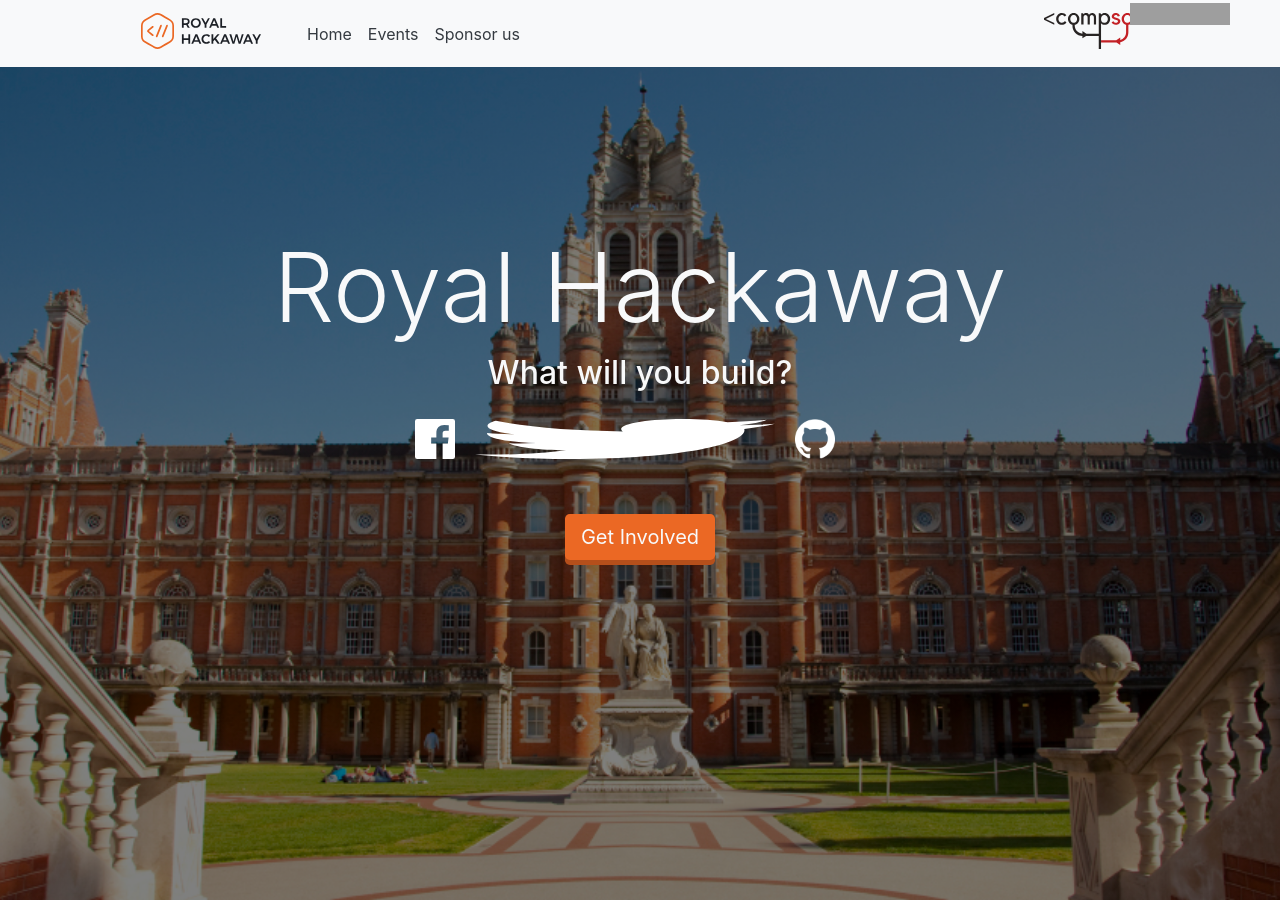
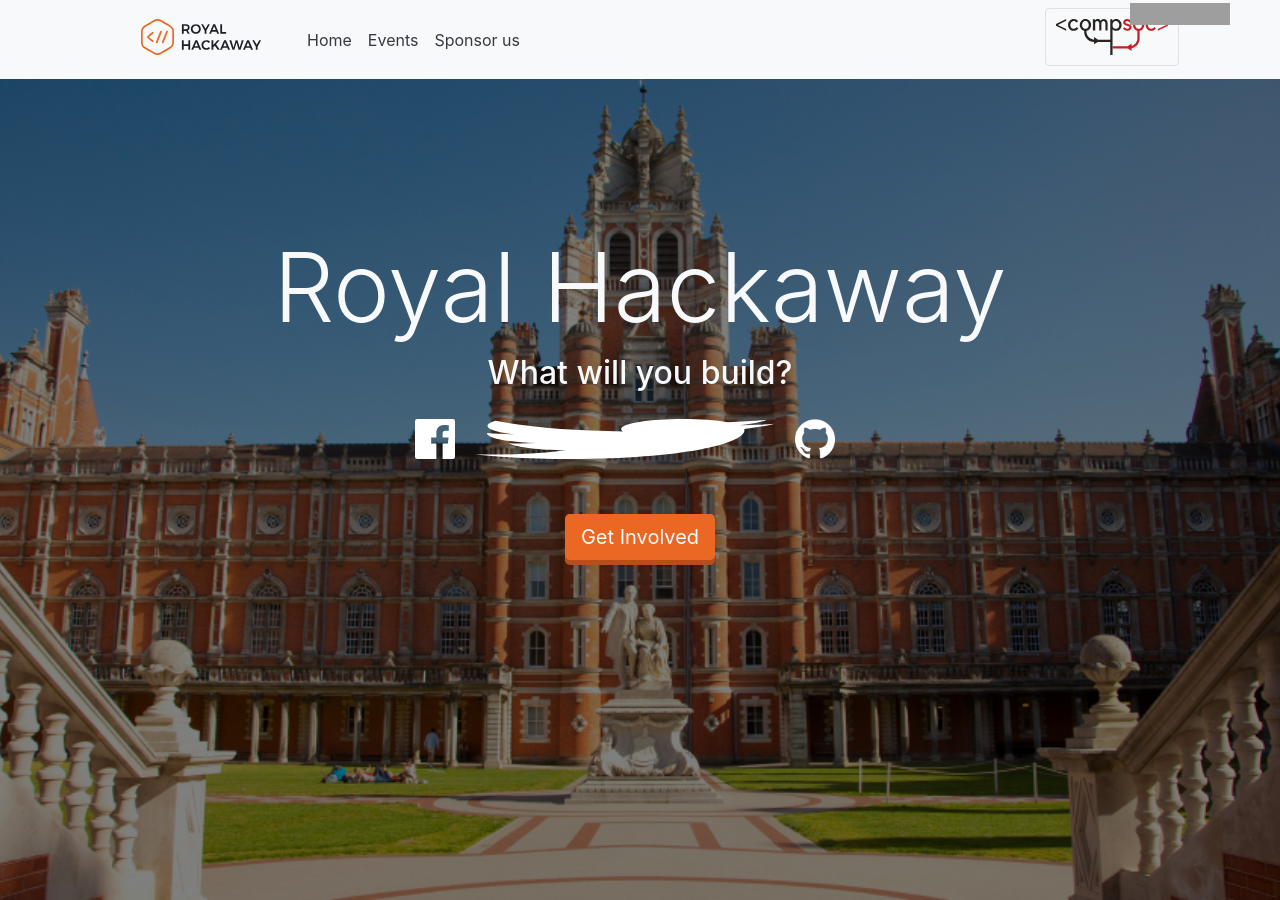
Before and after one commit to rhul-compsoc/royalhackaway.com, a Jekyll site: the page built from index.html, in a window 1280 px wide and 900 px high. Built offline with Jekyll 4.4.1, drawn with Linux system fonts in a browser that asks for light colours; nearby versions of some CDN libraries; grey boxes are pictures that could not be loaded.

Commit message:
Added button classes back to CompSoc logo.

```diff
--- a/_includes/header.html
+++ b/_includes/header.html
@@ -16,7 +16,7 @@
                 </ul>
             </div>
 
-            <a class="navbar-brand" href="https://computingsociety.co.uk" target="_blank">
+            <a class="btn btn-light border navbar-brand cs-button" href="https://computingsociety.co.uk" target="_blank">
                 <img class="img-fluid" src="/assets/images/cs_logo.svg" alt="CompSoc" />
             </a>
         </div>
```
